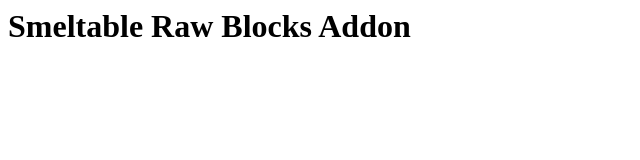
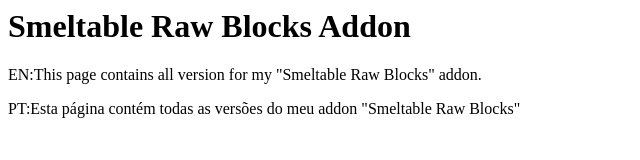
Before and after one commit to DanielFerSilva/DCBR-Addons, a plain HTML site: page smeltablerawblocks/index.html in a window 1280 px wide. Shown: the whole page, without its empty margins (0-640 px from the left). Drawn offline with Linux system fonts and the light colour scheme.

Commit message:
Update index.html

```diff
--- a/smeltablerawblocks/index.html
+++ b/smeltablerawblocks/index.html
@@ -1,3 +1,6 @@
 <title>Smeltable Raw Blocks | DanyCraft Add-ons</title>
 
 <h1>Smeltable Raw Blocks Addon</h1>
+
+<p>EN:This page contains all version for my "Smeltable Raw Blocks" addon.</p>
+<p>PT:Esta página contém todas as versões do meu addon "Smeltable Raw Blocks"</p>
```
